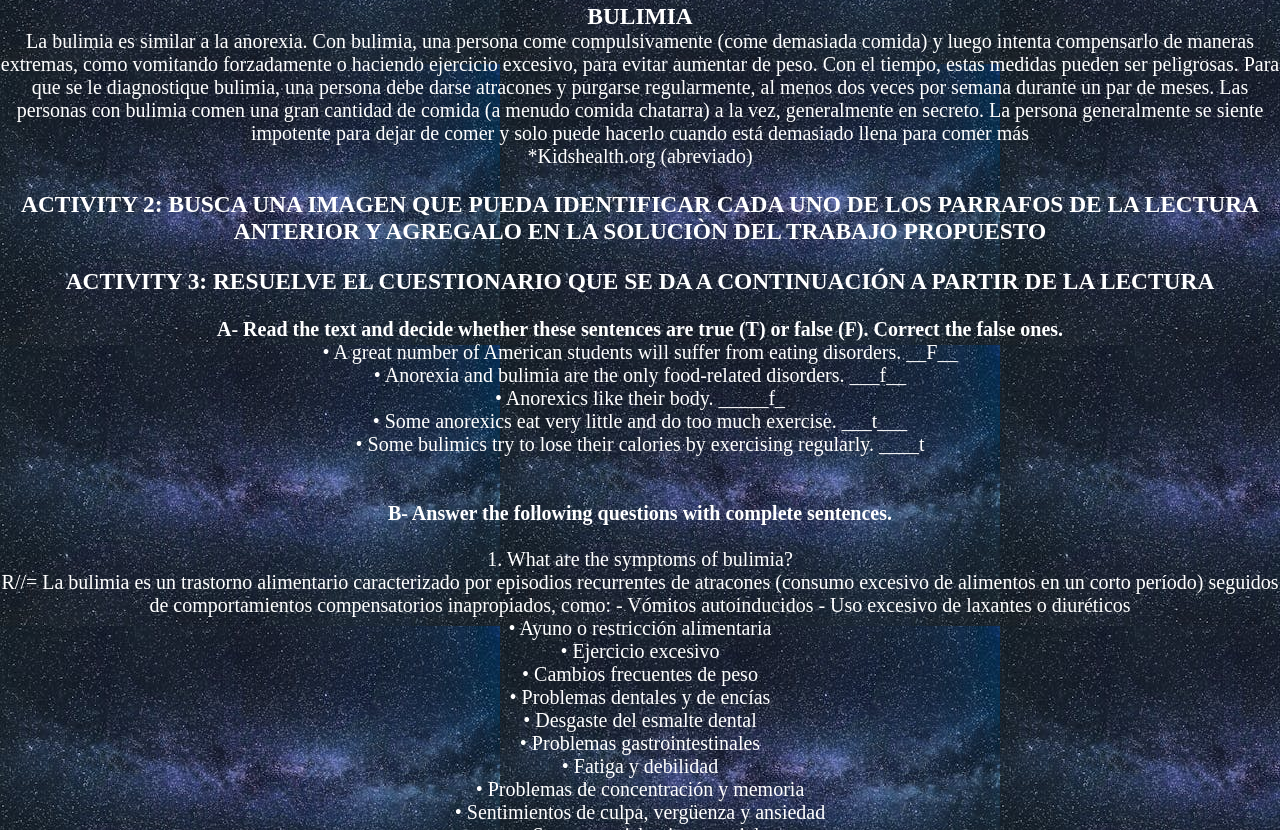
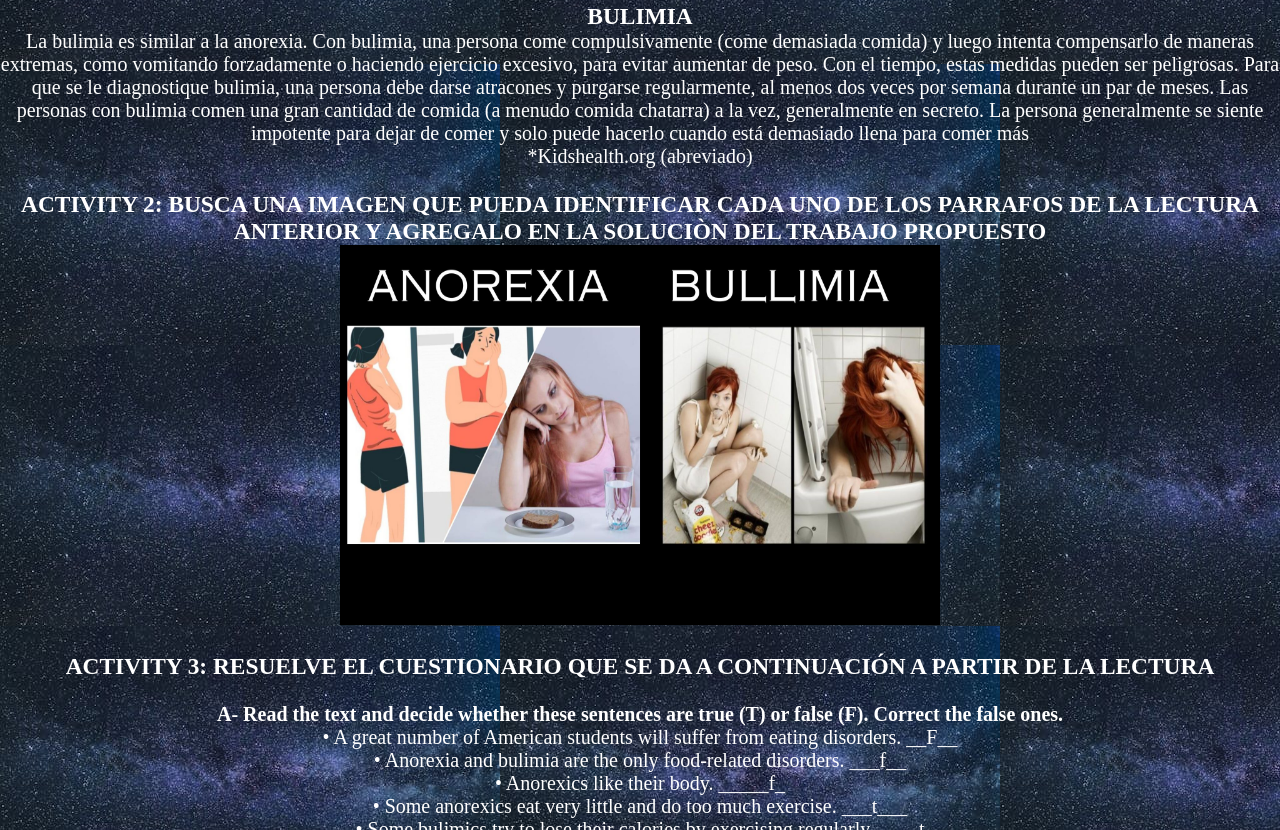
Before and after one commit to toryfk4/pagina-8.4, a plain HTML site: page ingles2.html in a window 1280 px wide. Shown: the part 498-1328 px from the top of the page. Drawn offline with Linux system fonts and the light colour scheme.

Commit message:
Add files via upload

```diff
--- a/ingles2.html
+++ b/ingles2.html
@@ -73,6 +73,8 @@
             <p>*Kidshealth.org (abreviado)</p>
             <br>
             <h3>ACTIVITY 2: BUSCA UNA IMAGEN QUE PUEDA IDENTIFICAR CADA UNO DE LOS PARRAFOS DE LA LECTURA ANTERIOR Y AGREGALO EN LA SOLUCIÒN DEL TRABAJO PROPUESTO</h3>
+            <center><img src="Trastornos.jpg" alt="NO SE PUEDE MOSTRAR LA IMAGEN" width="600" height="380" /></center>
+
             <br>
             <h3>ACTIVITY 3:  RESUELVE EL CUESTIONARIO QUE SE DA A CONTINUACIÓN A PARTIR DE LA LECTURA</h3>
             <br>
```
Also changed, not shown: Trastornos.jpg (added).
